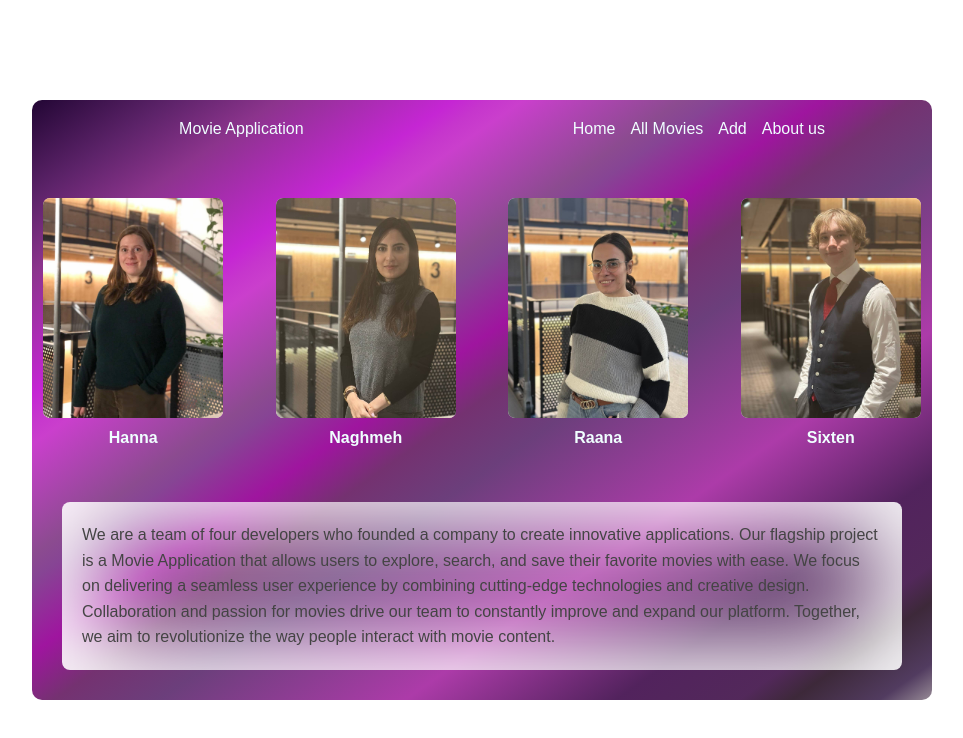
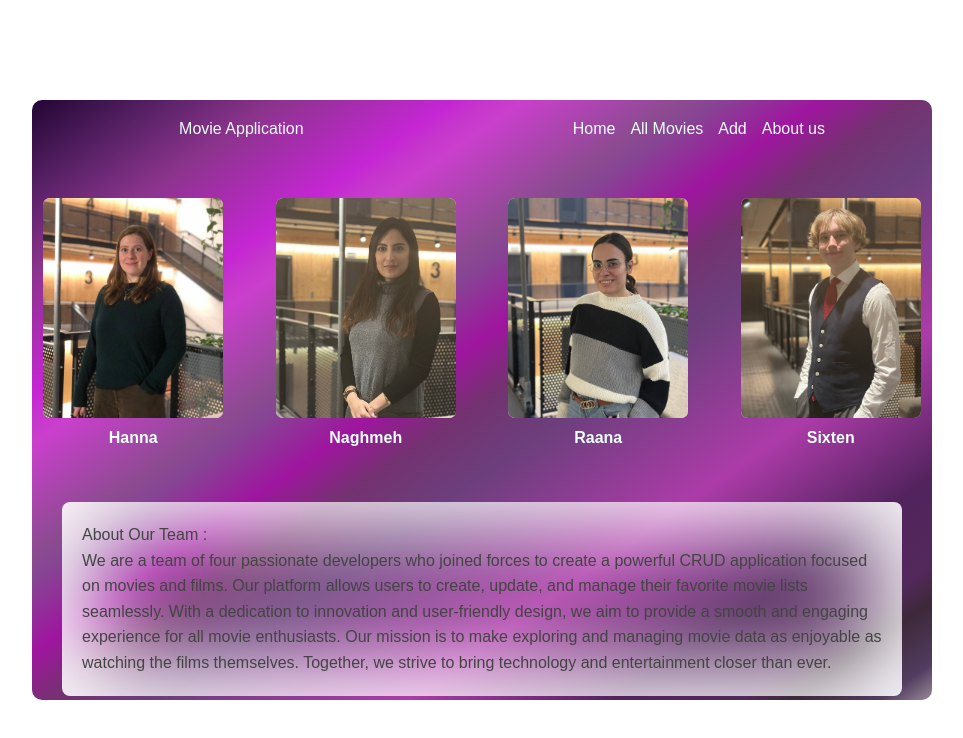
Before and after one commit to NaghmehGhorashi/Movie-App-group-project, a React (Vite) app: page /aboutus in a window 1280 px wide. Shown: the top 738 px of the page, without its empty margins (158-1121 px from the left). Built offline with nearby package versions, Linux system fonts and the light colour scheme; no server answers.

Commit message:
wrote new paragraph for about us

```diff
--- a/src/pages/about us/aboutus.jsx
+++ b/src/pages/about us/aboutus.jsx
@@ -39,7 +39,8 @@ function Aboutus() {
             ))}
           </section>
           <div className={style.about}>
-            <p>We are a team of four developers who founded a company to create innovative applications. Our flagship project is a Movie Application that allows users to explore, search, and save their favorite movies with ease. We focus on delivering a seamless user experience by combining cutting-edge technologies and creative design. Collaboration and passion for movies drive our team to constantly improve and expand our platform. Together, we aim to revolutionize the way people interact with movie content.</p>
+            <p>About Our Team : </p>
+            <p>We are a team of four passionate developers who joined forces to create a powerful CRUD application focused on movies and films. Our platform allows users to create, update, and manage their favorite movie lists seamlessly. With a dedication to innovation and user-friendly design, we aim to provide a smooth and engaging experience for all movie enthusiasts. Our mission is to make exploring and managing movie data as enjoyable as watching the films themselves. Together, we strive to bring technology and entertainment closer than ever.</p>
           </div>
         </div>
       </Wrapper>
```
